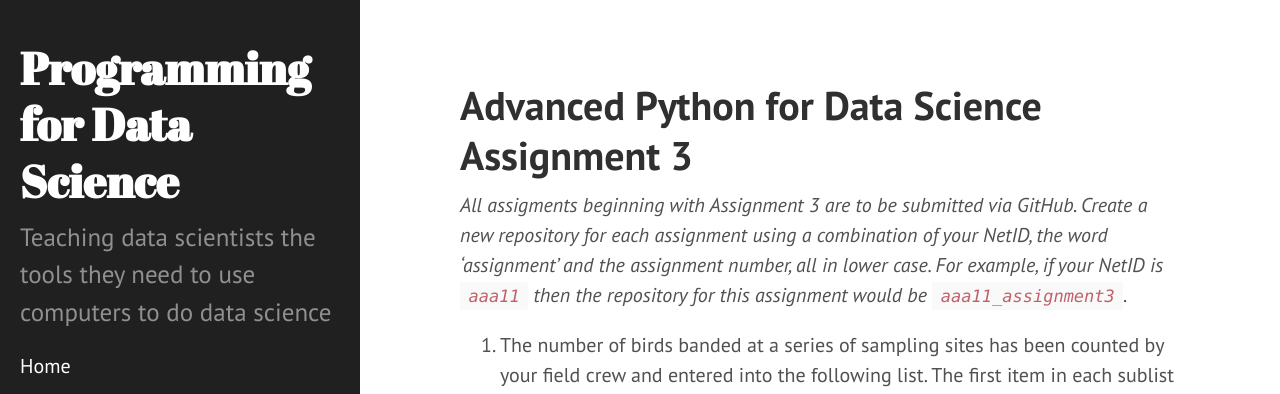
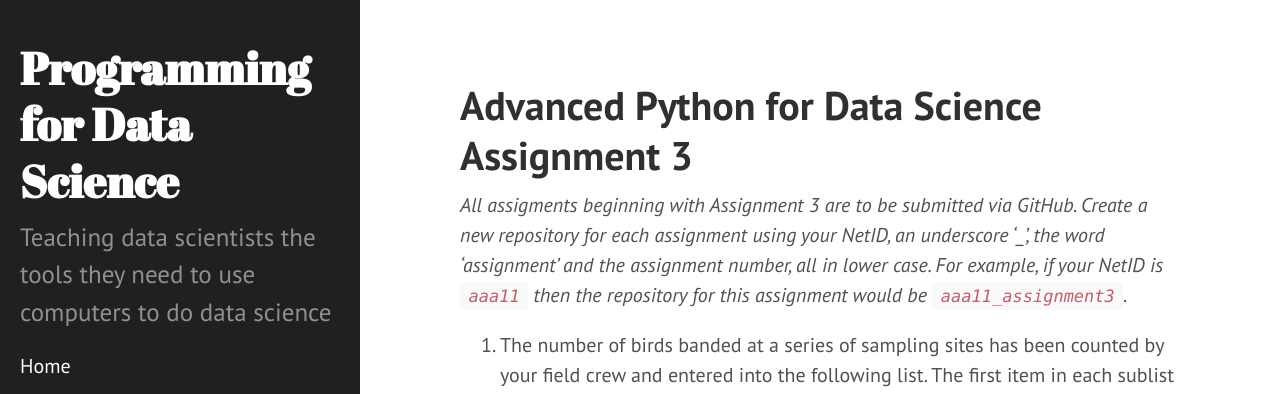
Before and after one commit to nyu-cds/courses, a Jekyll site: the page built from assignments/advanced-3.md, in a window 1280 px wide and 900 px high. Shown: the top 394 px of the window. Built offline with Jekyll 4.4.1, drawn with Linux system fonts in a browser that asks for light colours.

Commit message:
Update advanced-3.md

```diff
--- a/assignments/advanced-3.md
+++ b/assignments/advanced-3.md
@@ -5,7 +5,7 @@ exercises: ['Basic Python 1', 'Basic Python 2', 'Higher Order Functions 2']
 ---
 
 *All assigments beginning with Assignment 3 are to be submitted via GitHub. Create
-a new repository for each assignment using a combination of your NetID, the word
+a new repository for each assignment using your NetID, an underscore '_', the word
 'assignment' and the assignment number, all in lower case. For example, if your
 NetID is `aaa11` then the repository for this assignment would be `aaa11_assignment3`.*
 
```
